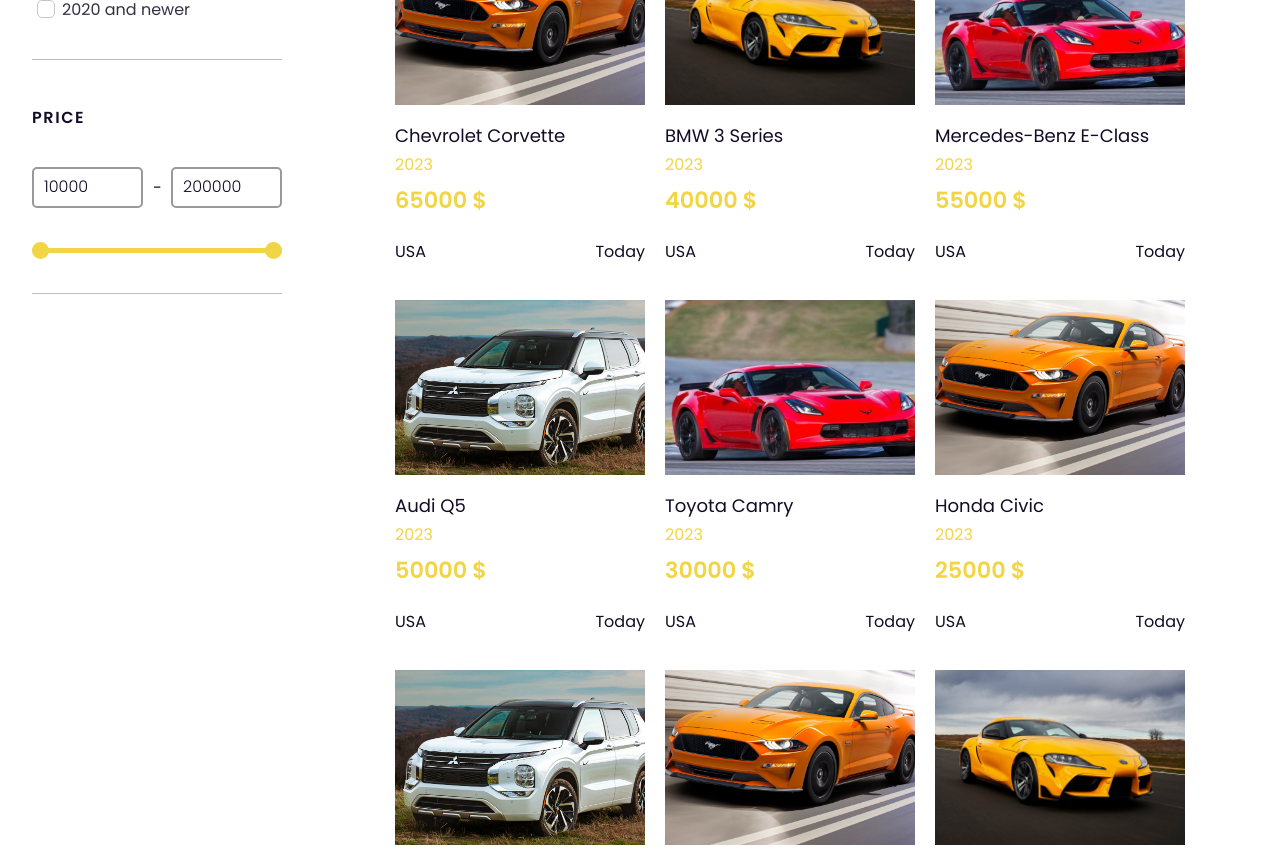
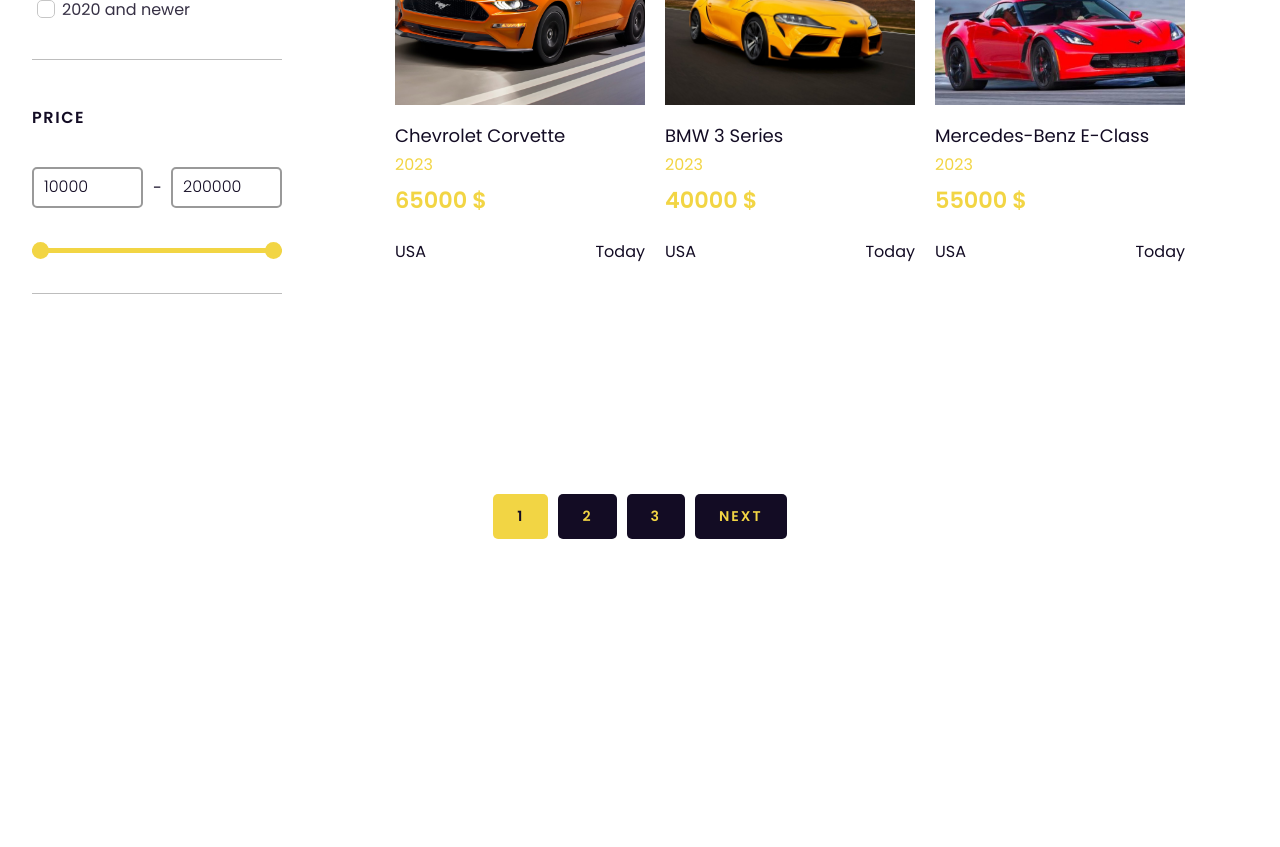
Before and after one commit to Vladyslav-Davydenko/BoxAutoUSA, a React (Vite) app: page /cars in a window 1280 px wide. Shown: the part 703-1550 px from the top of the page. Built offline with nearby package versions, Linux system fonts and the light colour scheme.

Commit message:
Pagination + Search Filtering works fine together

```diff
--- a/src/components/Goods/GoodsMain/GoodsMain.jsx
+++ b/src/components/Goods/GoodsMain/GoodsMain.jsx
@@ -16,11 +16,11 @@
     const [filteredGoods, setFilteredGoods] = useState([])
     const goodsPerPage = 6
     const numOfTotalPages = Math.ceil(mainData.length /goodsPerPage)
-    const [pages, setPages] = useState([...Array(numOfTotalPages + 1).keys()])
+    const [pages, setPages] = useState([...Array(numOfTotalPages + 1).keys()].slice(1))
     const [currentPage, setCurrentPage] = useState(1)
     const indexOfLastGood = currentPage * goodsPerPage
     const indexOfFirstGood = indexOfLastGood - goodsPerPage
-    const visibleGoods = mainData.slice(indexOfFirstGood, indexOfLastGood)
+    const visibleGoods = filteredGoods.slice(indexOfFirstGood, indexOfLastGood)
     const [searchFilter, setSearchFilter] = useState("")
 
     useEffect(() => {
@@ -34,35 +34,25 @@
 
     useEffect(() => {
         setIsLoading(true)
-        setTimeout(() => {
-            setIsLoading(false)
-        }, 500)
-    },[])
-
-    useEffect(() => {
+        setFilteredGoods([])
         const timer = setTimeout(() => {
             const filterDATA = mainData.filter(product => {
                 return product.name.toLowerCase().includes(searchFilter.toLowerCase())
             })
             setFilteredGoods(filterDATA)
-            setPages([...Array(Math.ceil(filterDATA.length /goodsPerPage) + 1).keys()].slice(1))
+            setPages([...Array((Math.ceil(filterDATA.length / goodsPerPage)) + 1).keys()].slice(1))
+            setIsLoading(false)
         }, 500)
         return () => {
             clearTimeout(timer)
         }
     }, [searchFilter])
 
-    useEffect (() => {
-        setFilteredGoods(visibleGoods.filter(product => {
-            return product.name.toLowerCase().includes(searchFilter.toLowerCase())
-        }))
-    }, [currentPage])
-
-  const handlePrevClick = (e) => {
+  const handlePrevClick = () => {
     if(currentPage !== pages.at(0)) setCurrentPage(currentPage - 1)
   }
 
-  const handleNextClick = (e) => {
+  const handleNextClick = () => {
     if(currentPage !== pages.at(-1)) setCurrentPage(currentPage + 1)
   }
 
@@ -102,7 +92,7 @@
                     {isLoading && <div className="goods-loader"><Loader /></div>}
 
                     <div className="goods">
-                            {filteredGoods.map(singleData => {
+                            {visibleGoods.map(singleData => {
                                 return <Good singleData={singleData} key={singleData.id}/>
                             })}
                     </div>
```
